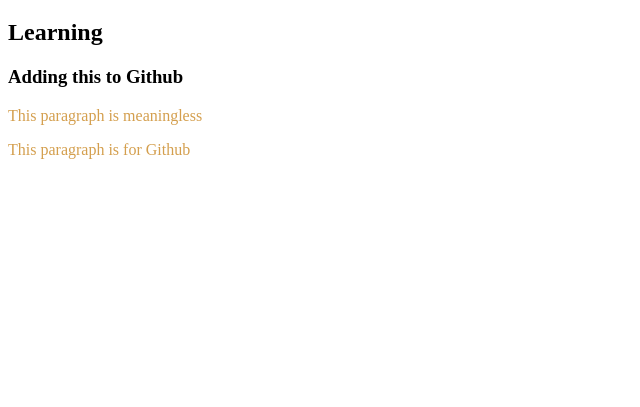
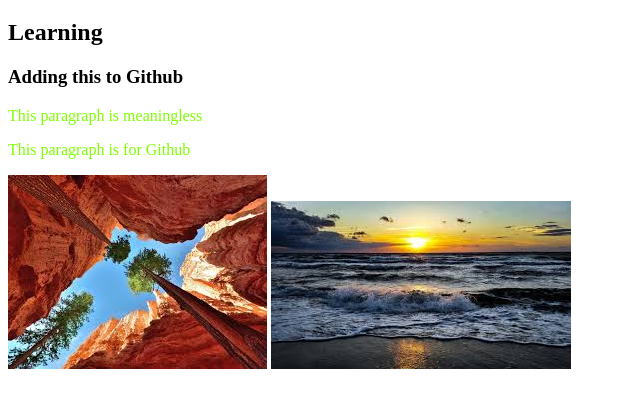
Before and after one commit to nazia-parvin/my-second-reposiroty, a plain HTML site: page index.html in a window 1280 px wide. Shown: the part 61-468 px from the top of the page, without its empty margins (0-640 px from the left). Drawn offline with Linux system fonts and the light colour scheme.

Commit message:
image added

```diff
--- a/index.html
+++ b/index.html
@@ -13,5 +13,7 @@
     <h3>Adding this to Github</h3>
     <p>This paragraph is meaningless</p>
     <p>This paragraph is for Github</p>
+    <img src="images-2.jpeg" alt="">
+    <img src="images-3.jpeg" alt="">
 </body>
 </html>
--- a/style.css
+++ b/style.css
@@ -1,3 +1,3 @@
 p{
-    color: rgb(212, 159, 78);
+    color:chartreuse;
 }
```
Also changed, not shown: images-2.jpeg (added), images-3.jpeg (added).
